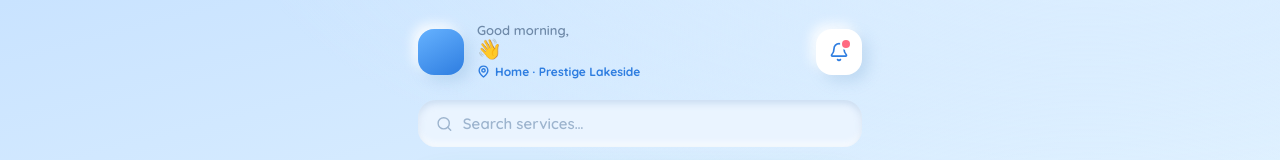
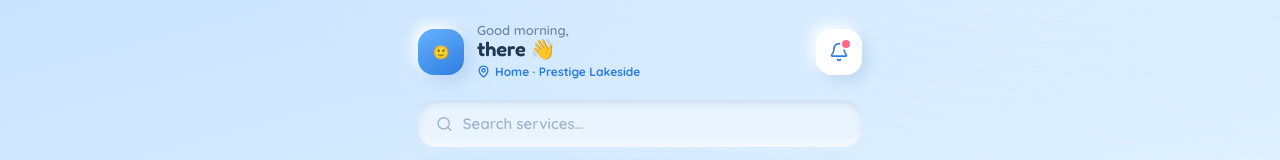
Before and after one commit to soumyaguptaworks-hash/daily-car-wash, a React (Vite) app: page /home in a window 1280 px wide. Shown: the top 160 px of the page. Built offline with nearby package versions, Linux system fonts and the light colour scheme.

Commit message:
fix: safe fallbacks for empty user name/initials

```diff
--- a/src/pages/Home.jsx
+++ b/src/pages/Home.jsx
@@ -196,11 +196,11 @@ export default function Home() {
           style={{ background: 'linear-gradient(150deg,#66B2FF,#2E7DE0)', color: '#fff' }}
           onClick={() => nav('/profile')}
         >
-          {user.initials}
+          {user.initials || '🙂'}
         </button>
         <div style={{ flex: 1 }}>
           <div className={s.hi}>Good morning,</div>
-          <div className={s.name}>{user.name.split(' ')[0]} 👋</div>
+          <div className={s.name}>{(user.name && user.name.split(' ')[0]) || 'there'} 👋</div>
           <span className={s.locChip}><MapPin size={13} strokeWidth={2.6} /> Home · Prestige Lakeside</span>
         </div>
         <button className={s.headBtn} onClick={() => nav('/notifications')}>
--- a/src/pages/Profile.jsx
+++ b/src/pages/Profile.jsx
@@ -50,7 +50,7 @@ export default function Profile() {
           background: 'linear-gradient(150deg,#66B2FF,#2E7DE0)',
           boxShadow: '0 14px 28px rgba(46,125,224,.4), inset 3px 3px 7px rgba(255,255,255,.4)',
         }}>
-          {user.initials}
+          {user.initials || '🙂'}
         </div>
         <div style={{ fontFamily: 'Fredoka, sans-serif', fontWeight: 600, fontSize: 22, color: '#233A56' }}>{user.name}</div>
         <div style={{ fontSize: 13, fontWeight: 600, color: '#6E89A8', marginTop: 4 }}>{user.phone}</div>
```
